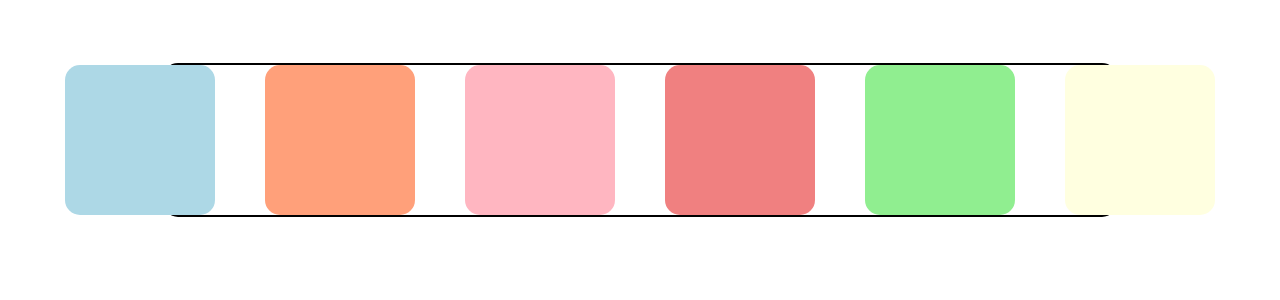
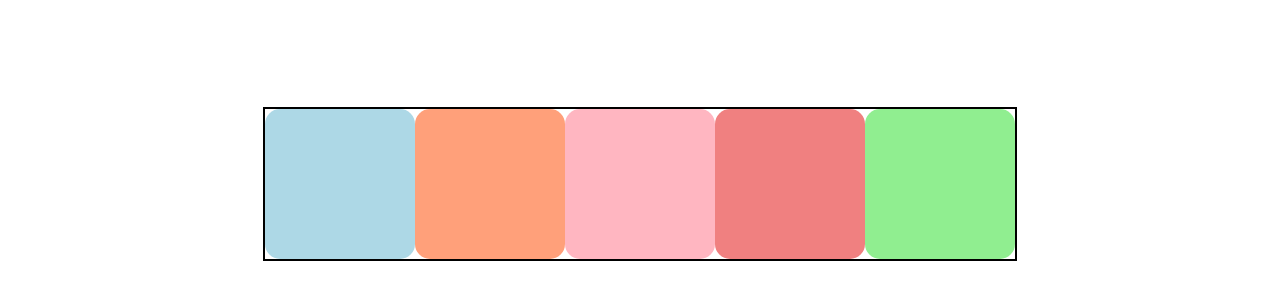
Before and after one commit to TaeWoongYoun/gallery, a plain HTML site: page index.html in a window 1280 px wide. Shown: the part 216-516 px from the top of the page. Drawn offline with Linux system fonts and the light colour scheme.

Commit message:
test : True

```diff
--- a/index.html
+++ b/index.html
@@ -8,7 +8,7 @@
 </head>
 <body>
 
-    <div class="gall">
+    <!-- <div class="gall">
         <div class="window"></div>
         <div class="gallBox">
             <div class="imgBox" style="background-color: lightblue;"></div>
@@ -18,7 +18,19 @@
             <div class="imgBox" style="background-color: lightgreen;"></div>
             <div class="imgBox" style="background-color: lightyellow;"></div>
         </div>
+    </div> -->
+
+    <div class="winBox">
+        <ul class="slide">
+            <li class="imgBox" style="background-color: lightblue;"></li>
+            <li class="imgBox" style="background-color: lightsalmon;"></li>
+            <li class="imgBox" style="background-color: lightpink;"></li>
+            <li class="imgBox" style="background-color: lightcoral;"></li>
+            <li class="imgBox" style="background-color: lightgreen;"></li>
+            <li class="imgBox" style="background-color: lightyellow;"></li>
+        </ul>
     </div>
+
 <!--
     사진은 자연스럽게 슬라이딩 효과로
     슬라이딩이 되는 동안에는 다음, 이전 버튼이 보이지 않게
--- a/style.css
+++ b/style.css
@@ -39,3 +39,29 @@
 .imgBox:nth-child(1){
     margin-left: 0;
 }
+
+/* 테스트2 */
+
+ul li{
+    padding-left: 0;
+    list-style: none;
+}
+
+.winBox{
+    position: absolute;
+    top: 50%;
+    left: 50%;
+    transform: translate(-50%, -50%);
+    border: 2px solid black;
+    width: 750px;
+    height: 150px;
+    overflow: hidden;
+}
+
+.slide{
+    width: 900px;
+    height: 100%;
+    display: flex;
+    position: relative;
+    left: 0px;
+}
```
